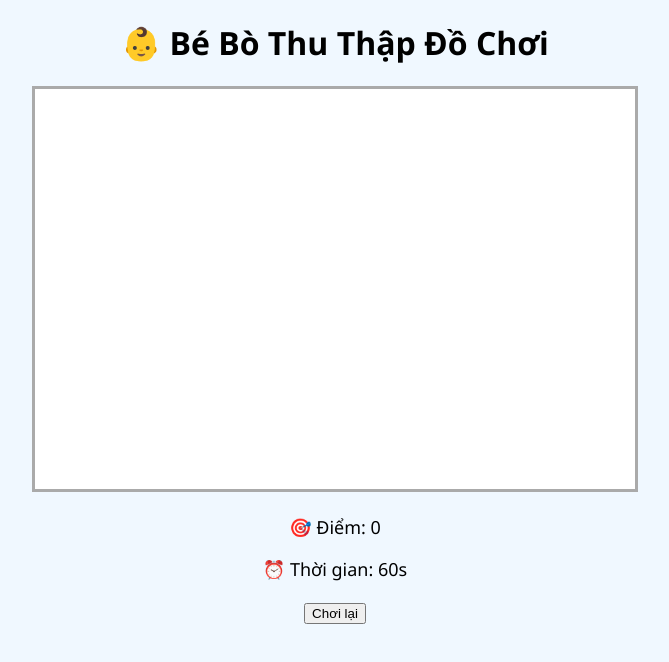
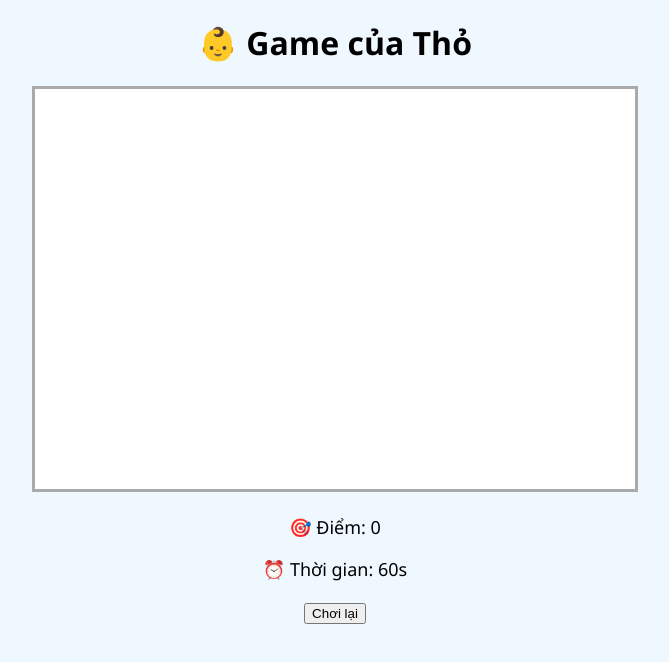
Before and after one commit to duongtoi88/Tho_game, a plain HTML site: page index.html in a window 1280 px wide. Shown: the whole page, without its empty margins (305-974 px from the left). Drawn offline with Linux system fonts and the light colour scheme.

Commit message:
Update index.html

```diff
--- a/index.html
+++ b/index.html
@@ -7,7 +7,7 @@
   <link rel="stylesheet" href="style.css">
 </head>
 <body>
-  <h1>👶 Bé Bò Thu Thập Đồ Chơi</h1>
+  <h1>👶 Game của Thỏ</h1>
   <canvas id="gameCanvas" width="600" height="400"></canvas>
   <div class="info">
     <p>🎯 Điểm: <span id="score">0</span></p>
```
